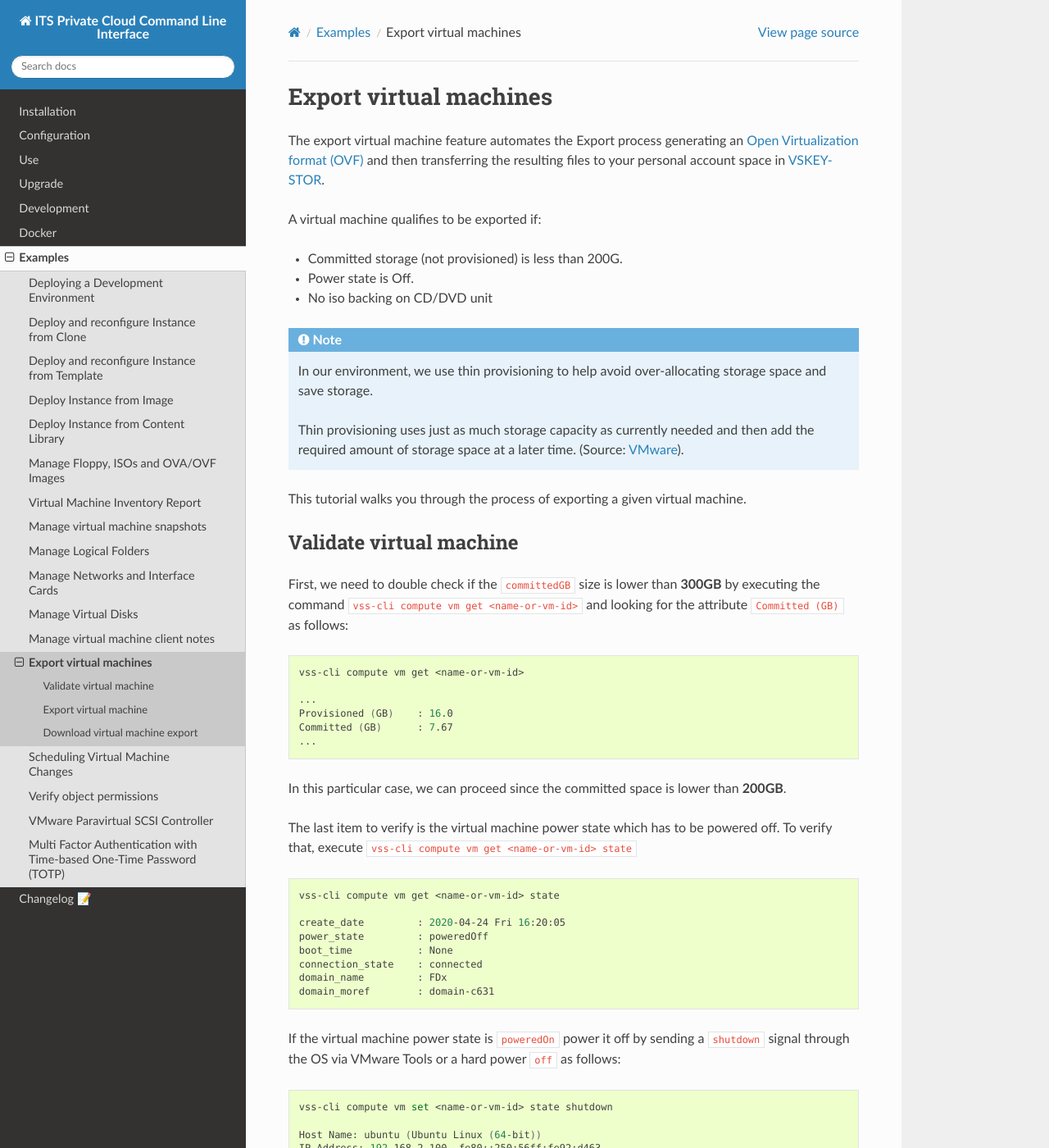
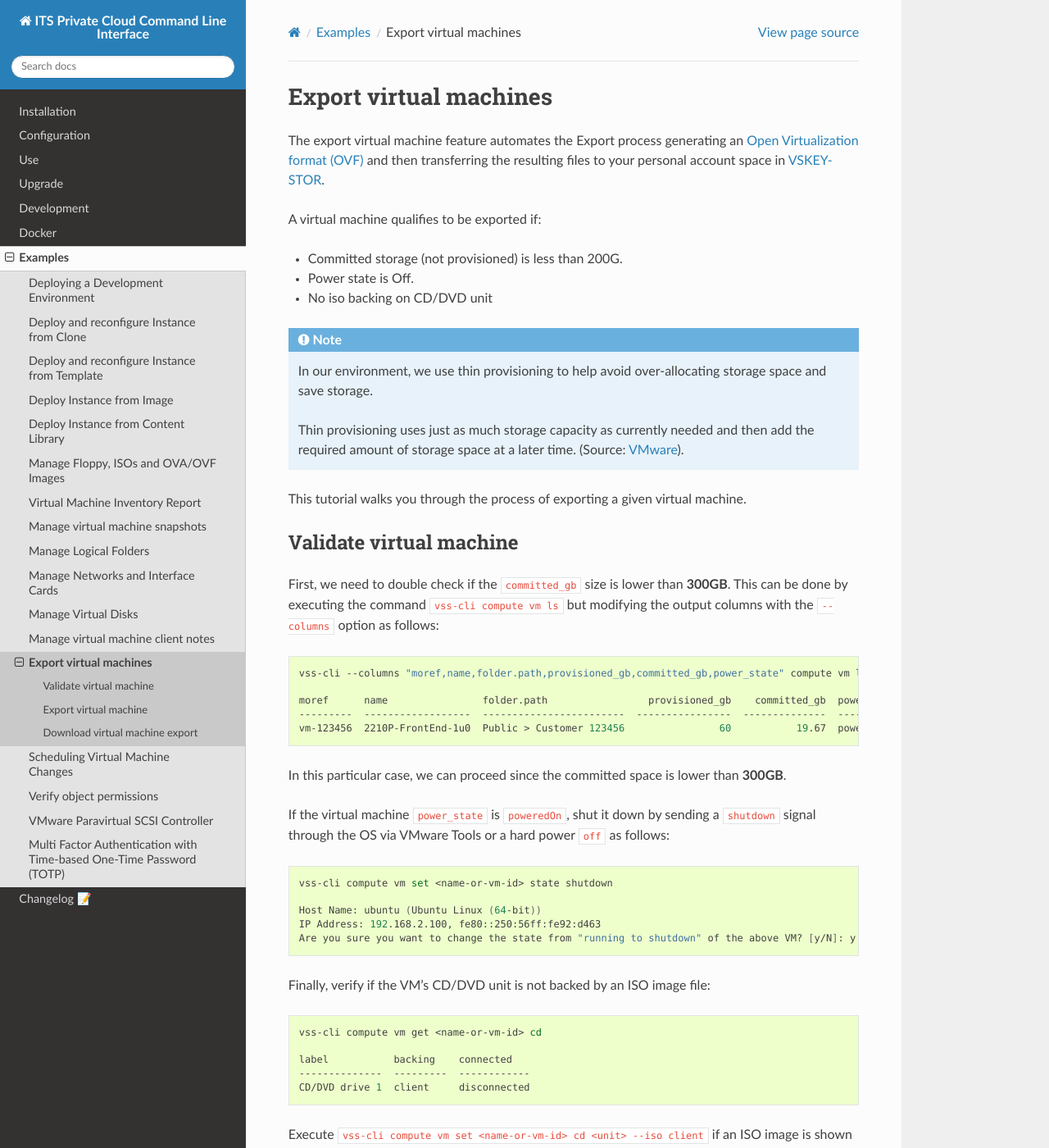
Before and after one commit to EIS-ITS/vss-cli, a Sphinx documentation site: the page built from docs/examples/export-vm.rst, in a window 1280 px wide and 1400 px high. Shown: the whole window at 82% size. Built offline with Sphinx 7.4.7 and the Read the Docs theme 2.0.0, drawn with Linux system fonts in a browser that asks for light colours; the version number could not be read and is left out.

Commit message:
Issue #562: 🐛docs/examples vm export update - fixes #562

```diff
--- a/docs/examples/export-vm.rst
+++ b/docs/examples/export-vm.rst
@@ -29,41 +29,24 @@ given virtual machine.
 Validate virtual machine
 ------------------------
 
-First, we need to double check if the ``committedGB`` size is lower
-than **300GB** by executing the command
-``vss-cli compute vm get <name-or-vm-id>``
-and looking for the attribute ``Committed (GB)`` as follows:
+First, we need to double check if the ``committed_gb`` size is lower
+than **300GB**. This can be done by executing the command
+``vss-cli compute vm ls`` but modifying the output columns with the
+``--columns`` option as follows:
 
 .. code-block:: bash
 
-    vss-cli compute vm get <name-or-vm-id>
+    vss-cli --columns "moref,name,folder.path,provisioned_gb,committed_gb,power_state" compute vm ls -f moref=vm-10342
 
-    ...
-    Provisioned (GB)    : 16.0
-    Committed (GB)      : 7.67
-    ...
+    moref      name                folder.path                 provisioned_gb    committed_gb  power_state
+    ---------  ------------------  ------------------------  ----------------  --------------  -------------
+    vm-123456  2210P-FrontEnd-1u0  Public > Customer 123456                60           19.67  poweredOn
 
 
 In this particular case, we can proceed since the committed space is
-lower than **200GB**.
+lower than **300GB**.
 
-The last item to verify is the virtual machine power state which has
-to be powered off. To verify that, execute ``vss-cli compute vm get <name-or-vm-id> state``
-
-
-.. code-block:: bash
-
-    vss-cli compute vm get <name-or-vm-id> state
-
-    create_date         : 2020-04-24 Fri 16:20:05
-    power_state         : poweredOff
-    boot_time           : None
-    connection_state    : connected
-    domain_name         : FDx
-    domain_moref        : domain-c631
-
-
-If the virtual machine power state is ``poweredOn`` power it off by
+If the virtual machine ``power_state`` is ``poweredOn``, shut it down by
 sending a ``shutdown`` signal through the OS via VMware Tools or a
 hard power ``off`` as follows:
 
```
Also changed, not shown: .bumpversion.cfg, 3 other files.
